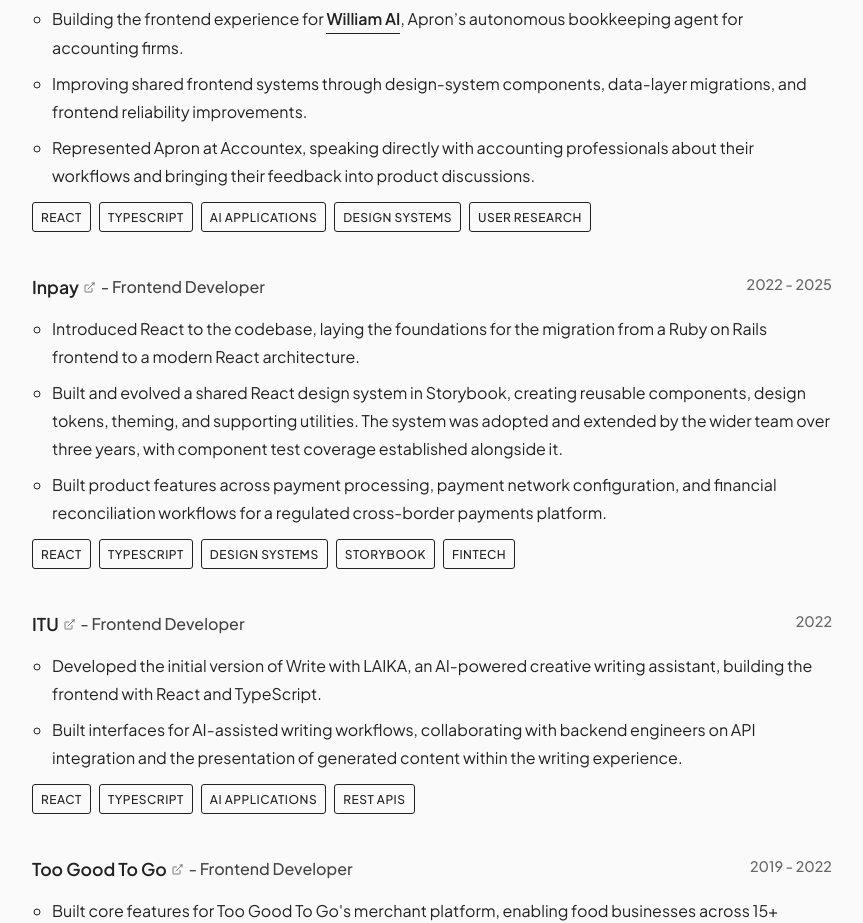
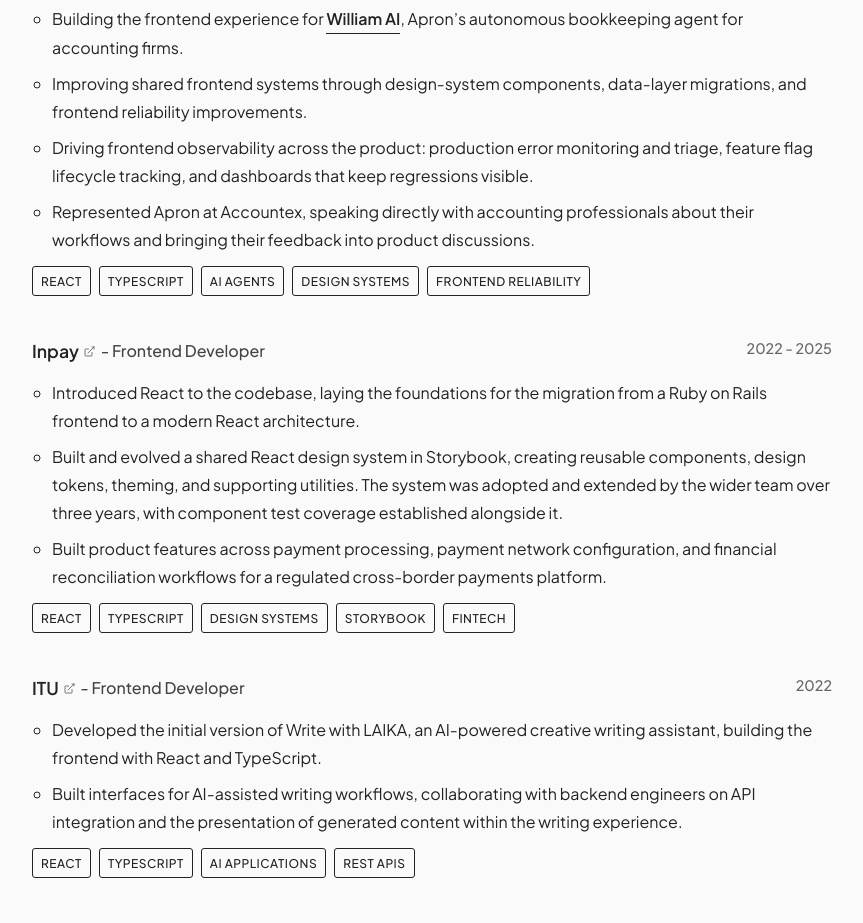
Before and after one commit to w-gluza/portfolio, a Next.js app: page / in a window 1280 px wide. Shown: the part 900-1823 px from the top of the page, without its empty margins (208-1071 px from the left). Built offline with nearby package versions, Linux system fonts and the light colour scheme.

Commit message:
update experience entry

```diff
--- a/app/data/experience.tsx
+++ b/app/data/experience.tsx
@@ -16,14 +16,15 @@ export const experience: Entry[] = [
         , Apron’s autonomous bookkeeping agent for accounting firms.
       </>,
       "Improving shared frontend systems through design-system components, data-layer migrations, and frontend reliability improvements.",
+      "Driving frontend observability across the product: production error monitoring and triage, feature flag lifecycle tracking, and dashboards that keep regressions visible.",
       "Represented Apron at Accountex, speaking directly with accounting professionals about their workflows and bringing their feedback into product discussions.",
     ],
     tags: [
       "React",
       "TypeScript",
-      "AI Applications",
+      "AI Agents",
       "Design Systems",
-      "User Research",
+      "Frontend Reliability",
     ],
   },
   {
```
Also changed, not shown: 1 other file (tests, documents, lock files or other folders).
